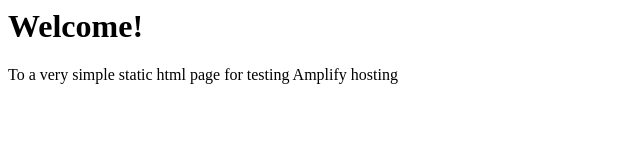
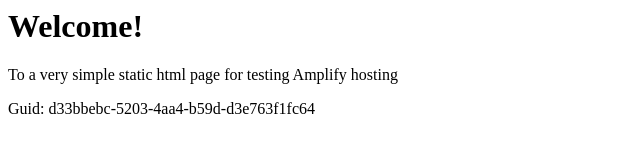
Before and after one commit to aws-aemilia-arn/Github-PR-Commit-Integration-Test-DoNotTouch-Gith-OKSLNVO2-v1-preprod-eu-north-1, a website: page src/index.html in a window 1280 px wide. Shown: the whole page, without its empty margins (0-640 px from the left). Drawn offline with Linux system fonts and the light colour scheme.

Commit message:
commit from integ tests

```diff
--- a/src/index.html
+++ b/src/index.html
@@ -1,3 +1,5 @@
+
+
 <html lang="en">
 
 <head>
@@ -10,6 +12,6 @@
 <body>
     <h1>Welcome!</h1>
     <p>To a very simple static html page for testing Amplify hosting</p>
-</body>
+    <p>Guid: d33bbebc-5203-4aa4-b59d-d3e763f1fc64</p></body>
 
 </html>
```
